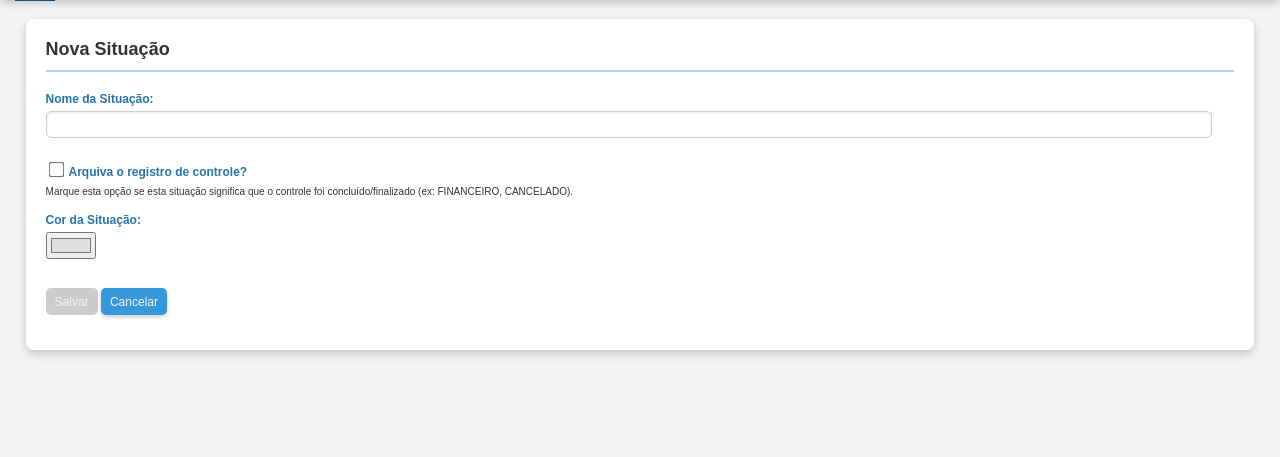
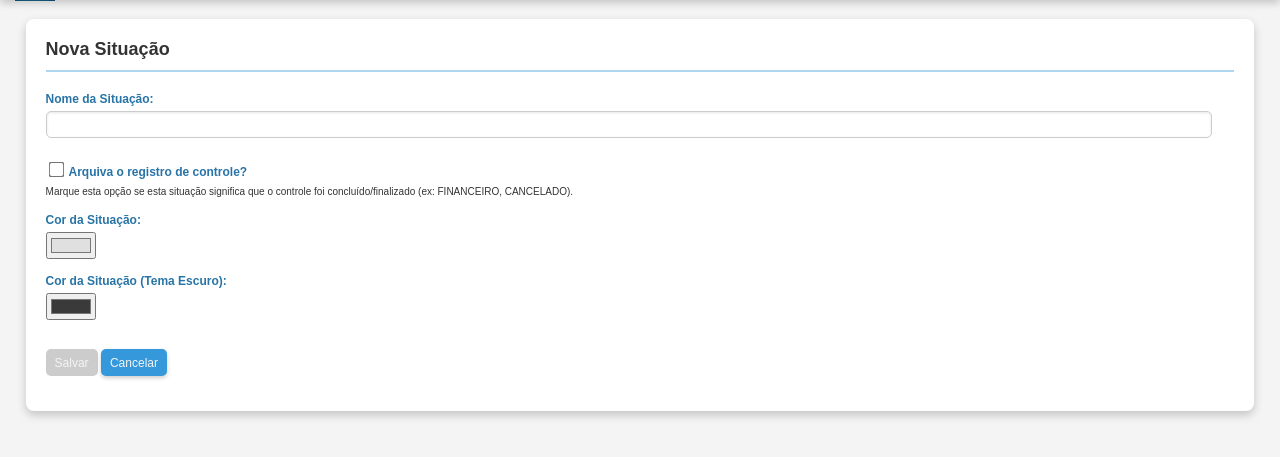
Before and after one commit to eduardopipino/controlenf, a Flask app: page /cadastros/situacao/novo in a window 1280 px wide. Shown: the part 37-494 px from the top of the page. Run offline with Flask 3, Linux system fonts and the light colour scheme; the visitor is signed in with stand-in values (Sample User, id 1); some libraries are stand-ins or nearby versions.

Commit message:
Melhorias funcionais 7

```diff
--- a/app.py
+++ b/app.py
@@ -744,10 +744,13 @@ def nova_situacao():
             flash('Você já possui uma situação com este nome.', 'error')
             return render_template('form_situacao.html', situacao=request.form, novo=True)
 
-        # <<< ADICIONADO: Salva a cor no banco de dados >>>
+        cor_tema_escuro = request.form.get('cor_tema_escuro', '#3a3a3a').strip()
+
+        # <<< Salva a cor no banco de dados >>>
         situacao_collection.insert_one({
             'situacao': situacao_nome,
             'cor': cor_situacao,
+            'cor_tema_escuro': cor_tema_escuro,
             'user_id': ObjectId(current_user.id),
             'arquiva_registro': arquiva
         })
@@ -777,10 +780,13 @@ def editar_situacao(situacao_id):
             {'situacao': situacao['situacao'], 'user_id': ObjectId(current_user.id)},
             {'$set': {'situacao': nova_situacao_nome}}
         )
+
+        nova_cor_tema_escuro = request.form.get('cor_tema_escuro', '#3a3a3a').strip()
+
         situacao_collection.update_one(
             {'_id': ObjectId(situacao_id), 'user_id': ObjectId(current_user.id)},
-            # <<< ADICIONADO: Atualiza a cor no banco de dados >>>
-            {'$set': {'situacao': nova_situacao_nome, 'cor': nova_cor_situacao, 'arquiva_registro': arquiva}}
+            # <<< Atualiza a cor no banco de dados >>>
+            {'$set': {'situacao': nova_situacao_nome, 'cor': nova_cor_situacao, 'cor_tema_escuro': nova_cor_tema_escuro, 'arquiva_registro': arquiva}}
         )
         flash('Situação atualizada com sucesso!', 'success')
         return redirect(url_for('cadastros_situacao'))
@@ -808,10 +814,30 @@ def excluir_situacao(situacao_id):
 # --- ROTAS DE CONTROLE ATUALIZADAS PARA ENVIAR O MAPA DE CORES ---
 
 def get_color_map_for_user():
-    """Função auxiliar para criar um mapa de Situação -> Cor."""
-    situacoes = situacao_collection.find({'user_id': ObjectId(current_user.id)}, {'situacao': 1, 'cor': 1})
-    # Cria um dicionário, ex: {'FAZER': '#ff0000', 'CONCLUÍDO': '#00ff00'}
-    return {s['situacao']: s.get('cor', '#ffffff') for s in situacoes}
+    """
+    Função auxiliar para criar um mapa de Situação -> Cor,
+    considerando o tema ativo do usuário.
+    """
+    # Busca também o novo campo de cor para o tema escuro
+    situacoes = situacao_collection.find(
+        {'user_id': ObjectId(current_user.id)},
+        {'situacao': 1, 'cor': 1, 'cor_tema_escuro': 1}
+    )
+
+    color_map = {}
+    is_dark_theme = current_user.theme == 'theme-dark'
+
+    for s in situacoes:
+        situacao_nome = s['situacao']
+
+        if is_dark_theme:
+            # Se o tema for escuro, usa a cor específica (com fallback para a cor padrão)
+            color_map[situacao_nome] = s.get('cor_tema_escuro') or s.get('cor', '#3a3a3a')
+        else:
+            # Para outros temas, usa a cor padrão
+            color_map[situacao_nome] = s.get('cor', '#ffffff')
+
+    return color_map
 
 # --- CADASTROS DE TIPOS DE DOCUMENTO ---
 
--- a/static/style.css
+++ b/static/style.css
@@ -1228,3 +1228,17 @@ textarea[readonly] {
 body.theme-dark .select2-container--default.select2-container--disabled .select2-selection--single .select2-selection__rendered {
     color: #aaa;
 }
+
+/* ====================================================================== */
+/* CORREÇÃO: Cores de Feedback de Atualização para o Tema Escuro        */
+/* ====================================================================== */
+
+/* Define uma cor de fundo escura e sutil para o feedback de SUCESSO no tema escuro */
+body.theme-dark #tabelaControle tbody tr.update-success {
+    background-color: #082f12; /* Um verde bem escuro, quase cinza */
+}
+
+/* Define uma cor de fundo escura e sutil para o feedback de ERRO no tema escuro */
+body.theme-dark #tabelaControle tbody tr.update-error {
+    background-color: #4c1218; /* Um vermelho bem escuro (bordô) */
+}
--- a/templates/form_situacao.html
+++ b/templates/form_situacao.html
@@ -17,6 +17,10 @@
         <div>
             <label for="cor_situacao">Cor da Situação:</label>
             <input type="color" id="cor_situacao" name="cor_situacao" value="{{ situacao.cor or '#e0e0e0' }}">
+        </div>
+        <div>
+            <label for="cor_tema_escuro">Cor da Situação (Tema Escuro):</label>
+            <input type="color" id="cor_tema_escuro" name="cor_tema_escuro" value="{{ situacao.cor_tema_escuro or '#3a3a3a' }}">
         </div>
 
         <br>
```
Also changed, not shown: templates/situacao.html (+8 -4 lines).
